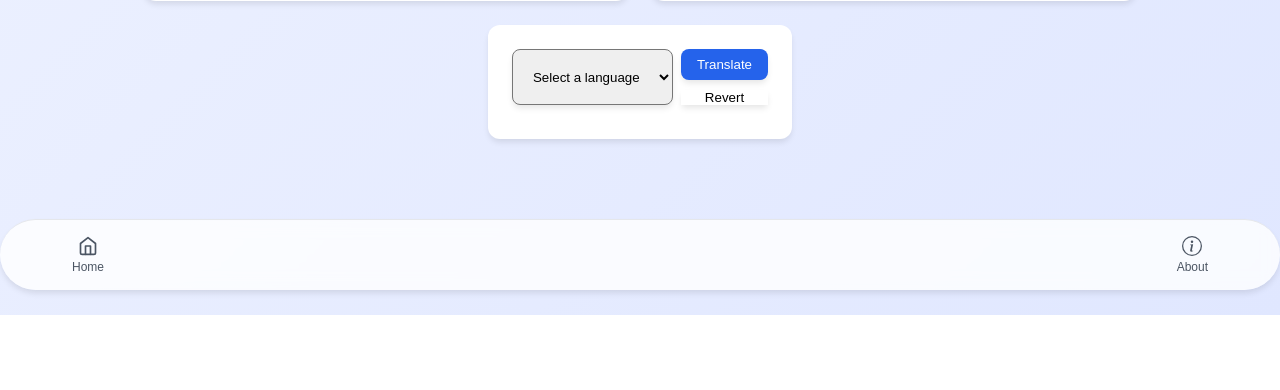
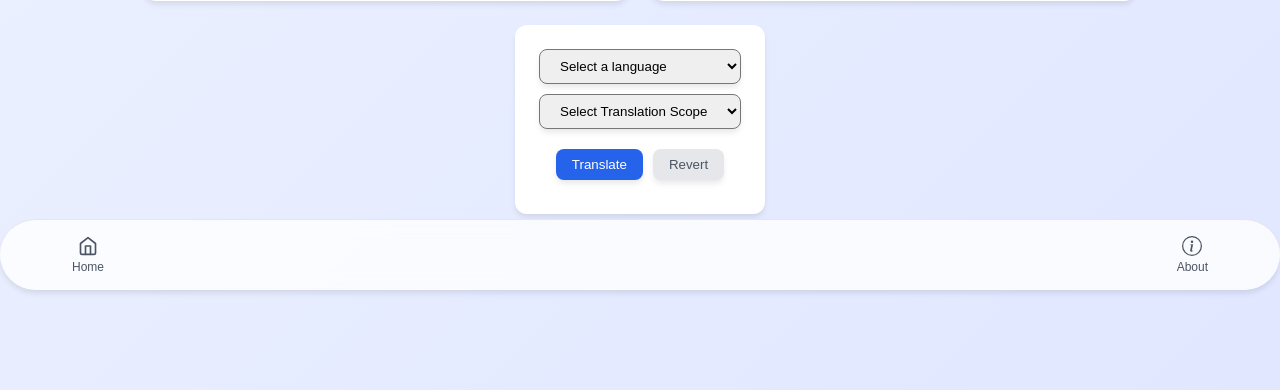
Before and after one commit to AyushPandey218/Text-summary, a Flask app: template templates/summary.html in a window 1280 px wide. Shown: the part 498-888 px from the top of the page. Before the commit the page ends 813 px from the top, so only its background shows below. Run offline with Flask 3, Linux system fonts and the light colour scheme; the template is opened without the code that fills it, so the values that code supplies are empty.

Commit message:
sumary file

```diff
--- a/static/style_summ.css
+++ b/static/style_summ.css
@@ -47,10 +47,9 @@ body {
 }
 
 .results-grid {
-    width:100%;
+    width: 100%;
     display: flex;
     justify-content: center;
-    grid-template-columns: 1fr;
     gap: 1.5rem;
 }
 
@@ -68,9 +67,9 @@ body {
 }
 
 .result-card h2 {
-    width:100%;
-  display: flex;
-  justify-content: center;
+    width: 100%;
+    display: flex;
+    justify-content: center;
     font-size: 1.125rem;
     font-weight: 600;
     margin-bottom: 1rem;
@@ -85,9 +84,9 @@ body {
 }
 
 .stats-grid {
-    width:100%;
+    width: 100%;
     display: flex;
-    justify-content: center
+    justify-content: center;
 }
 
 .stat-box {
@@ -168,7 +167,7 @@ body {
 }
 
 .taskbar {
-    border-radius:50px ;
+    border-radius: 50px;
     position: fixed;
     bottom: 1.5%;
     left: 0;
@@ -210,27 +209,49 @@ body {
     margin-top: 0.25rem;
 }
 
-/* Add smooth transitions */
-button, textarea {
+button,
+textarea {
     transition: all 0.2s ease-in-out;
 }
 
-/* Animations */
 @keyframes fadeIn {
-    from { opacity: 0; transform: translateY(10px); }
-    to { opacity: 1; transform: translateY(0); }
+    from {
+        opacity: 0;
+        transform: translateY(10px);
+    }
+    to {
+        opacity: 1;
+        transform: translateY(0);
+    }
 }
 
 .text-card {
     animation: fadeIn 0.3s ease-out;
 }
 
+.translation-controls {
+    display: flex;
+    flex-direction: column; /* Stack dropdowns vertically */
+    gap: 10px; /* Space between dropdowns */
+    border-radius: 5px;
+    font-size: 16px;
+    margin-bottom: 10px;
+}
 
-.translation-controls{
+.langselect {
     display: flex;
-  border-radius: 5px;
-  font-size: 16px;
-  margin-bottom: 10px;
+    align-items: center;
+    gap: 0.5rem;
+    padding: 0.5rem 1rem;
+    border-radius: 0.5rem;
+    box-shadow: 0 4px 6px -1px rgba(0, 0, 0, 0.1);
+}
+
+.button-trans {
+    display: flex; /* Buttons side by side */
+    justify-content: center;
+    gap: 10px; /* Space between buttons */
+    margin-top: 10px; /* Space above buttons */
 }
 
 .translatebtn {
@@ -244,31 +265,20 @@ button, textarea {
     color: white;
     cursor: pointer;
     transition: background-color 0.2s;
-    grid-row: 1;
-    margin-bottom: 10px;
     box-shadow: 0 4px 6px -1px rgba(0, 0, 0, 0.1);
 }
 
-.button-trans{
-display: grid;
-  grid-template-rows: auto auto;
-  justify-content: center;
-  margin-left: 8px;
+.Revertbtn {
+    border: none;
+    background: #E5E7EB;
+    color: #4B5563;
+    padding: 0.5rem 1rem;
+    border-radius: 0.5rem;
+    cursor: pointer;
+    box-shadow: 0 4px 6px -1px rgba(0, 0, 0, 0.1);
+    transition: background-color 0.2s;
 }
 
-.Revertbtn{
-    border: none;
-    grid-row: 2;
-    background: none;
-    box-shadow: 0 4px 6px -1px rgba(0, 0, 0, 0.1);
-
+.Revertbtn:hover {
+    background: #D1D5DB; /* Slightly darker on hover */
 }
-
-.langselect{
-    display: flex;
-    align-items: center;
-    gap: 0.5rem;
-    padding: 0.5rem 1rem;
-    border-radius: 0.5rem;
-    box-shadow: 0 4px 6px -1px rgba(0, 0, 0, 0.1);
-}
--- a/templates/summary.html
+++ b/templates/summary.html
@@ -17,24 +17,22 @@
         <div class="comparison-grid">
             <div class="text-card">
                 <h2>Original Text</h2>
-                <div class="text-content" id="original-text">{{original_txt}}
-                </div>
+                <div class="text-content" id="original-text">{{original_txt}}</div>
                 <div class="word-count">
-                    <span id="original-count">{{len_orig_txt }}</span> words
+                    <span id="original-count">{{len_orig_txt}}</span> words
                 </div>
             </div>
 
             <div class="text-card">
                 <h2>Summarized Text</h2>
-                <div class="text-content" id="summary-text">{{summary}}
-                </div>
+                <div class="text-content" id="summary-text">{{summary}}</div>
                 <div class="word-count">
                     <span id="summary-count">{{len_summary}}</span> words
                 </div>
             </div>
         </div>
+
         <div class="results-grid">
-
             <div class="result-card">
                 <div class="translation-controls">
                     <select id="languageSelect" class="langselect">
@@ -51,19 +49,22 @@
                         <option value="zh">Chinese</option>
                         <option value="hi">Hindi</option>
                     </select>
+
+                    <select id="translateScope" class="langselect">
+                        <option value="" disabled selected>Select Translation Scope</option>
+                        <option value="summary">Summarized Text Only</option>
+                        <option value="original">Original Text Only</option>
+                        <option value="all">Translate All</option>
+                    </select>
+
                     <div class="button-trans">
-                    <button id="translateButton" class="translatebtn">
-                        Translate
-                    </button>
-                    <button id="revertButton" class="Revertbtn">
-                        Revert
-                    </button>
+                        <button id="translateButton" class="translatebtn">Translate</button>
+                        <button id="revertButton" class="Revertbtn">Revert</button>
+                    </div>
+                </div>
+            </div>
         </div>
 
-                </div>
-
-            </div>
-        </div>
         <nav class="taskbar">
             <div class="taskbar-content">
                 <button class="taskbar-btn" onclick="window.location.href='/'">
@@ -84,7 +85,6 @@
             </div>
         </nav>
 
-
         <script>
             const originalTextElement = document.getElementById('original-text');
             const summaryTextElement = document.getElementById('summary-text');
@@ -96,22 +96,29 @@
             // Translate button functionality
             document.getElementById('translateButton').addEventListener('click', async () => {
                 const targetLang = document.getElementById('languageSelect').value;
+                const translateScope = document.getElementById('translateScope').value;
+
+                if (!targetLang || !translateScope) {
+                    alert('Please select a language and translation scope.');
+                    return;
+                }
 
                 try {
-            // Translate Original Text
+                    if (translateScope === 'original' || translateScope === 'all') {
                         const originalResponse = await fetch(`https://translate.googleapis.com/translate_a/single?client=gtx&sl=auto&tl=${targetLang}&dt=t&q=${encodeURIComponent(originalTextBackup)}`);
                         const originalData = await originalResponse.json();
                         const translatedOriginalText = originalData[0].map(x => x[0]).join('');
                         originalTextElement.innerText = translatedOriginalText;
                         originalWordCount.innerText = translatedOriginalText.split(/\s+/).length;
+                    }
 
-            // Translate Summarized Text
+                    if (translateScope === 'summary' || translateScope === 'all') {
                         const summaryResponse = await fetch(`https://translate.googleapis.com/translate_a/single?client=gtx&sl=auto&tl=${targetLang}&dt=t&q=${encodeURIComponent(summaryTextBackup)}`);
                         const summaryData = await summaryResponse.json();
                         const translatedSummaryText = summaryData[0].map(x => x[0]).join('');
                         summaryTextElement.innerText = translatedSummaryText;
                         summaryWordCount.innerText = translatedSummaryText.split(/\s+/).length;
-
+                    }
                 } catch (error) {
                     console.error('Translation error:', error);
                     alert('Translation failed. Please try again.');
@@ -120,11 +127,19 @@
 
             // Revert button functionality
             document.getElementById('revertButton').addEventListener('click', () => {
+                // Reset text content to original backups
                 originalTextElement.innerText = originalTextBackup;
                 summaryTextElement.innerText = summaryTextBackup;
+
+                // Update word counts
                 originalWordCount.innerText = originalTextBackup.split(/\s+/).length;
                 summaryWordCount.innerText = summaryTextBackup.split(/\s+/).length;
+
+                // Reset dropdown selections
+                document.getElementById('languageSelect').selectedIndex = 0; // Reset language dropdown
+                document.getElementById('translateScope').selectedIndex = 0; // Reset translation scope dropdown
             });
         </script>
+    </div>
 </body>
 </html>
```
Lines whose indentation alone changed are shown as unchanged.
